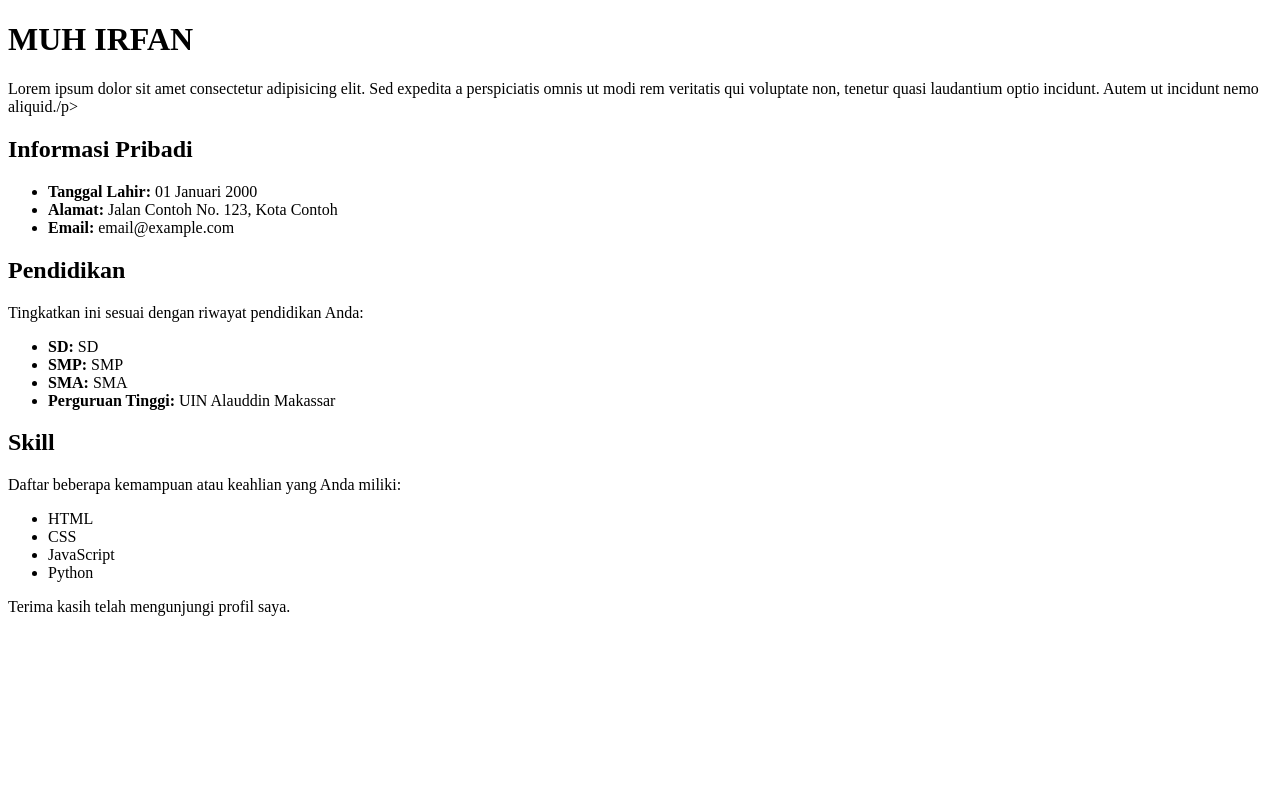
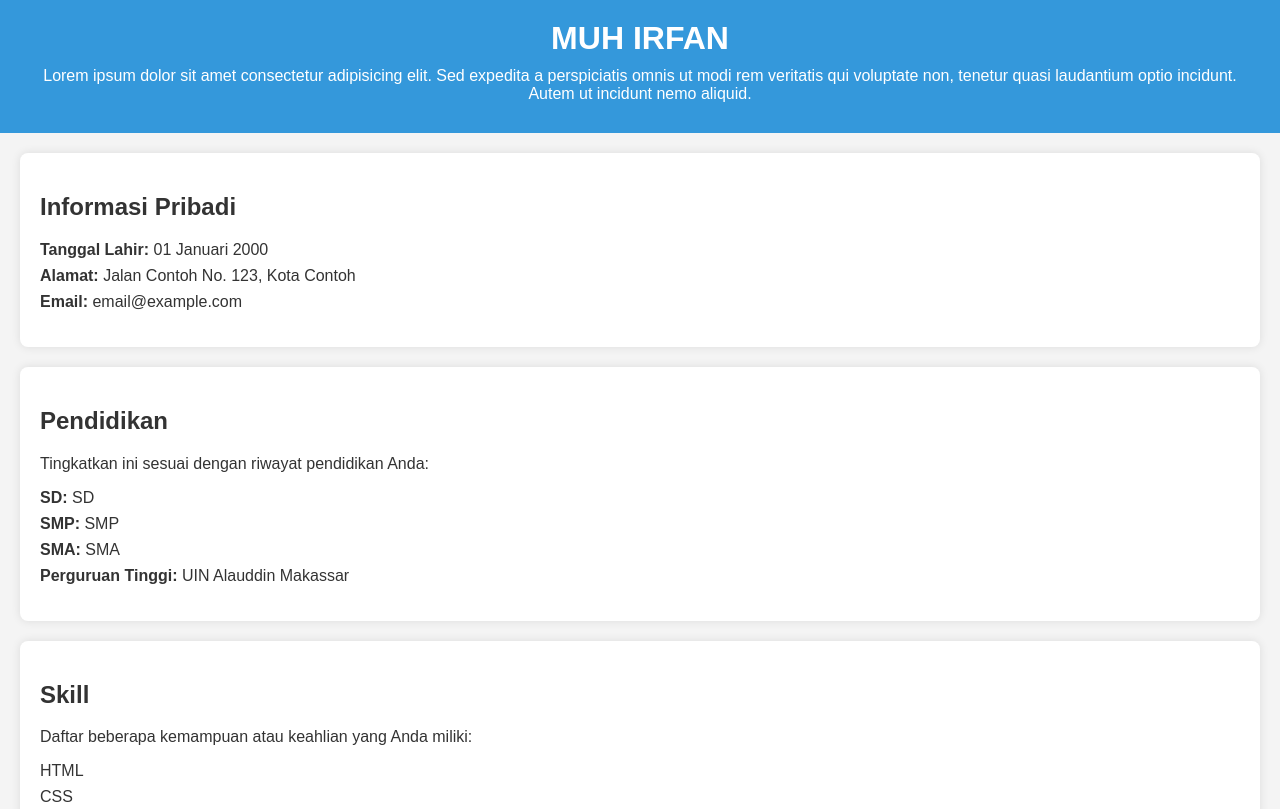
Before and after one commit to IRfanRIfan/Laporan_4_KAKAS-PPL, a plain HTML site: page MyProfile.html in a window 1280 px wide. Shown: the top 809 px of the page. Drawn offline with Linux system fonts and the light colour scheme.

Commit message:
Commit 2 : Menambahkan CSS pada web Profile

```diff
--- a/MyProfile.html
+++ b/MyProfile.html
@@ -3,27 +3,63 @@
   <head>
     <meta charset="UTF-8" />
     <meta name="viewport" content="width=device-width, initial-scale=1.0" />
-    <title>Im Faaan</title>
+    <title>Profil Saya</title>
+    <style>
+      body {
+        font-family: Arial, sans-serif;
+        margin: 0;
+        padding: 0;
+        background-color: #f4f4f4;
+        color: #333;
+      }
 
-    <style></style>
-  </head>
-  <body>
-    <!DOCTYPE html>
-    <html lang="en">
-      <head>
-        <meta charset="UTF-8" />
-        <meta http-equiv="X-UA-Compatible" content="IE=edge" />
-        <meta name="viewport" content="width=device-width, initial-scale=1.0" />
-        <title>Profil Saya</title>
+      header {
+        background-color: #3498db;
+        color: #fff;
+        text-align: center;
+        padding: 20px;
+      }
+
+      h1 {
+        margin: 0;
+      }
+
+      p {
+        margin: 10px 0;
+      }
+
+      section {
+        margin: 20px;
+        padding: 20px;
+        background-color: #fff;
+        border-radius: 8px;
+        box-shadow: 0 0 10px rgba(0, 0, 0, 0.1);
+      }
+
+      ul {
+        list-style-type: none;
+        padding: 0;
+      }
+
+      li {
+        margin-bottom: 8px;
+      }
+
+      footer {
+        text-align: center;
+        padding: 10px;
+        background-color: #3498db;
+        color: #fff;
+      }
+    </style>
   </head>
   <body>
     <header>
       <h1>MUH IRFAN</h1>
       <p>
-            Lorem ipsum dolor sit amet consectetur adipisicing elit. Sed
-            expedita a perspiciatis omnis ut modi rem veritatis qui voluptate
-            non, tenetur quasi laudantium optio incidunt. Autem ut incidunt nemo
-            aliquid./p>
+        Lorem ipsum dolor sit amet consectetur adipisicing elit. Sed expedita a
+        perspiciatis omnis ut modi rem veritatis qui voluptate non, tenetur
+        quasi laudantium optio incidunt. Autem ut incidunt nemo aliquid.
       </p>
     </header>
 
@@ -64,5 +100,3 @@
     </footer>
   </body>
 </html>
-  </body>
-</html>
```
Lines whose indentation alone changed are shown as unchanged.
